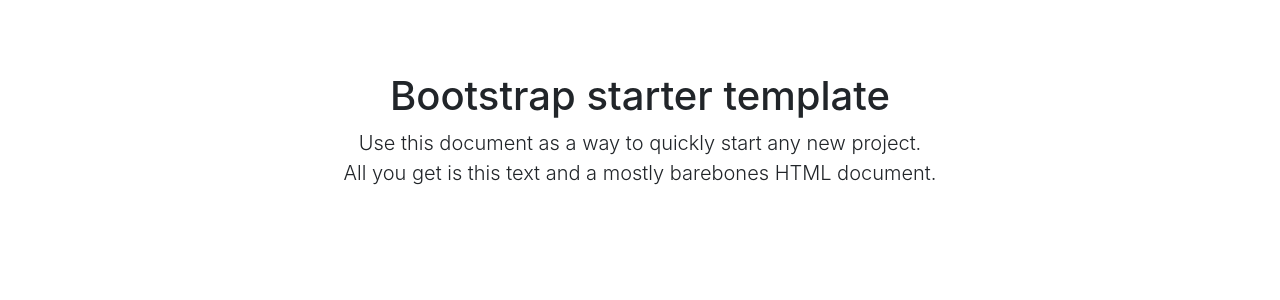
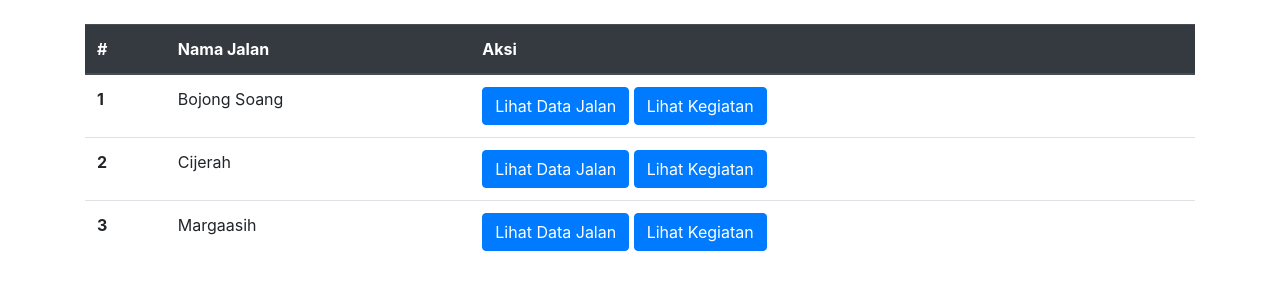
Before and after one commit to raihanns/kp, a CodeIgniter app: page /kp/index.php/main/index in a window 1280 px wide. Shown: the part 56-356 px from the top of the page. Run offline with CodeIgniter, Linux system fonts and the light colour scheme; some libraries are stand-ins or nearby versions.

Commit message:
main baru

```diff
--- a/application/views/Main.php
+++ b/application/views/Main.php
@@ -41,7 +41,6 @@
 </head>
 
 <body>
-
     <nav class="navbar navbar-expand-md navbar-dark bg-dark fixed-top">
         <a class="navbar-brand" href="#">Navbar</a>
         <button class="navbar-toggler" type="button" data-toggle="collapse" data-target="#navbarsExampleDefault" aria-controls="navbarsExampleDefault" aria-expanded="false" aria-label="Toggle navigation">
@@ -76,11 +75,46 @@
     </nav>
 
     <main role="main" class="container">
+        <table class="table">
+            <thead class="thead-dark">
+                <tr>
+                    <th scope="col">#</th>
+                    <th scope="col">Nama Jalan</th>
+                    <th scope="col">Aksi</th>
+                </tr>
+            </thead>
+            <tbody>
+                <tr>
+                    <th scope="row">1</th>
+                    <td>Bojong Soang</td>
+                    <td>
+                        <button type="button" class="btn btn-primary">Lihat Data Jalan</button>
+                        <button type="button" class="btn btn-primary">Lihat Kegiatan</button>
+                    </td>
+                </tr>
+                <tr>
+                    <th scope="row">2</th>
+                    <td>Cijerah</td>
+                    <td>
+                        <button type="button" class="btn btn-primary">Lihat Data Jalan</button>
+                        <button type="button" class="btn btn-primary">Lihat Kegiatan</button>
+                    </td>
+                </tr>
+                <tr>
+                    <th scope="row">3</th>
+                    <td>Margaasih</td>
+                    <td>
+                        <button type="button" class="btn btn-primary">Lihat Data Jalan</button>
+                        <button type="button" class="btn btn-primary">Lihat Kegiatan</button>
+                    </td>
+                </tr>
+            </tbody>
+        </table>
 
-        <div class="starter-template">
+        <!-- <div class="starter-template">
             <h1>Bootstrap starter template</h1>
             <p class="lead">Use this document as a way to quickly start any new project.<br> All you get is this text and a mostly barebones HTML document.</p>
-        </div>
+        </div> -->
 
     </main><!-- /.container -->
 
```
